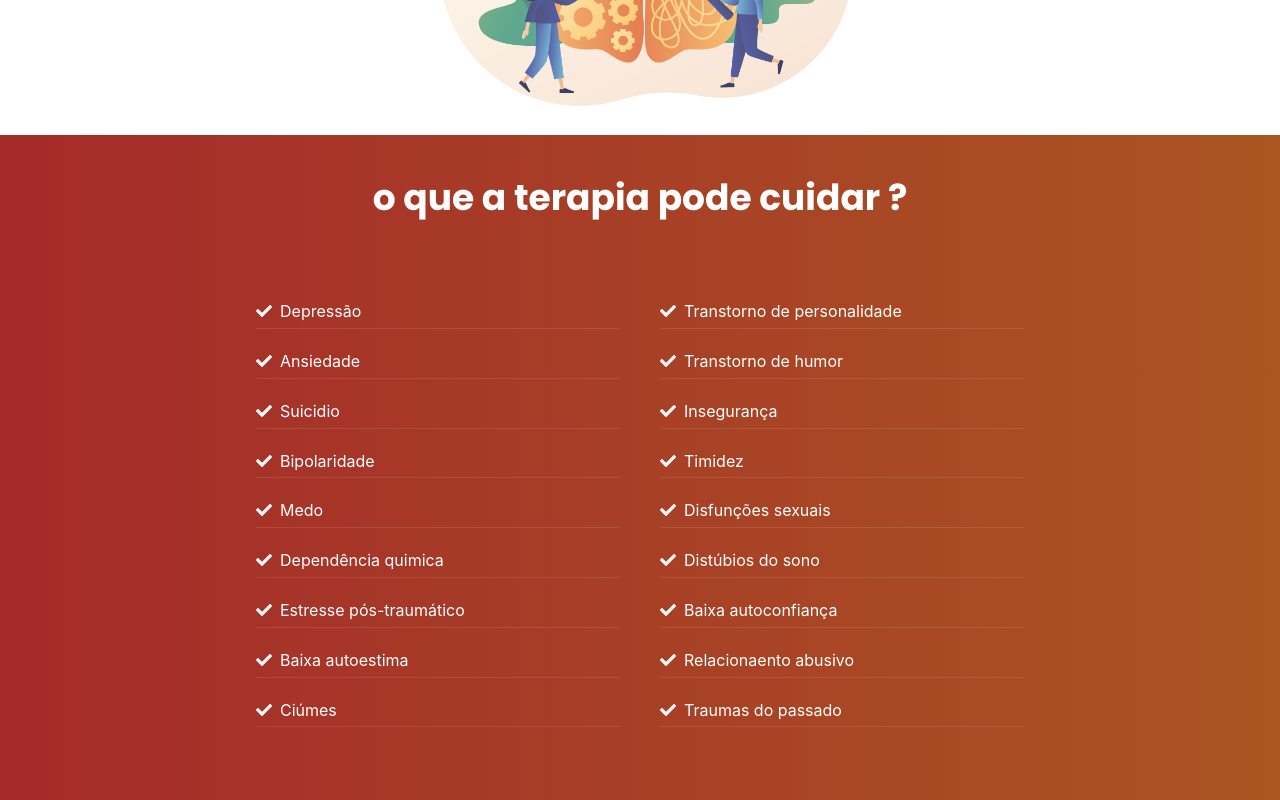
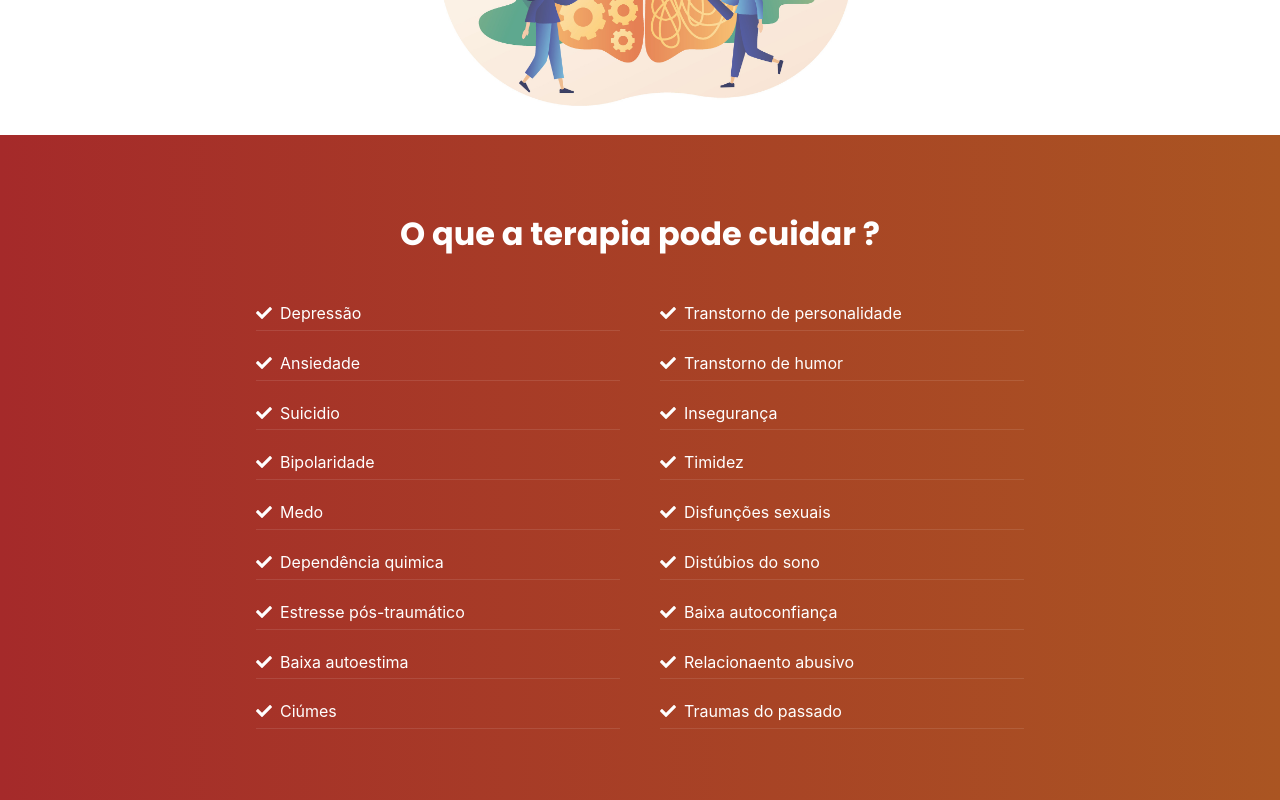
Before and after one commit to danilocassiano/Landing_Page_Micaela, a React (Create React App) app: page / in a window 1280 px wide. Shown: the part 2420-3220 px from the top of the page. Built offline with nearby package versions, Linux system fonts and the light colour scheme; a web font is replaced by a local one.

Commit message:
fix:Cuidados

```diff
--- a/src/components/Whatsapp/index.jsx
+++ b/src/components/Whatsapp/index.jsx
@@ -4,7 +4,7 @@ import React from 'react';
 import { constants } from '../../config/constants';
 import { FaWhatsapp } from 'react-icons/fa';
 
-function Whatsapp() {
+function Whatsapp({...rest}) {
     return (
         <Link
             target='_blank'
@@ -20,6 +20,7 @@ function Whatsapp() {
                         background: 'linear-gradient(to left, #FFFFE0, rgba(250, 128, 114, 0.2))',
                     },
                 }}
+                {...rest}
             >
                 Agende sua primeira consulta
             </Button>
--- a/src/pages/Cuidados/index.jsx
+++ b/src/pages/Cuidados/index.jsx
@@ -30,16 +30,19 @@ function Cuidados() {
     return (
         <Center
             w='100vw'
-    h='100vh'
+            H='100vh'
             flexDir='column'
             color='white'
             pd='5rem'
-    gap={'5rem'}
-    bgGradient= 'linear(to right, #a52a2a, #a52)'
+            gap={'3rem'}
+            bgGradient='linear(to right, #a52a2a, #a52)'
         >
             <Heading
-        fontFamily="Poppins"
-    > o que a terapia pode cuidar ?</Heading>
+               fontSize="2rem"
+               fontFamily="Poppins, sans-serif"
+               color="white"
+               marginTop="5rem"
+            > O que a terapia pode cuidar ?</Heading>
 
             <SimpleGrid
                 templateColumns={'1fr 1fr'}
@@ -61,7 +64,9 @@ function Cuidados() {
                     )
                 }
             </SimpleGrid>
-    <Whatsapp />
+            <Whatsapp
+                mb="3rem"
+            />
         </Center>
     );
 }
```
Lines whose indentation alone changed are shown as unchanged.
